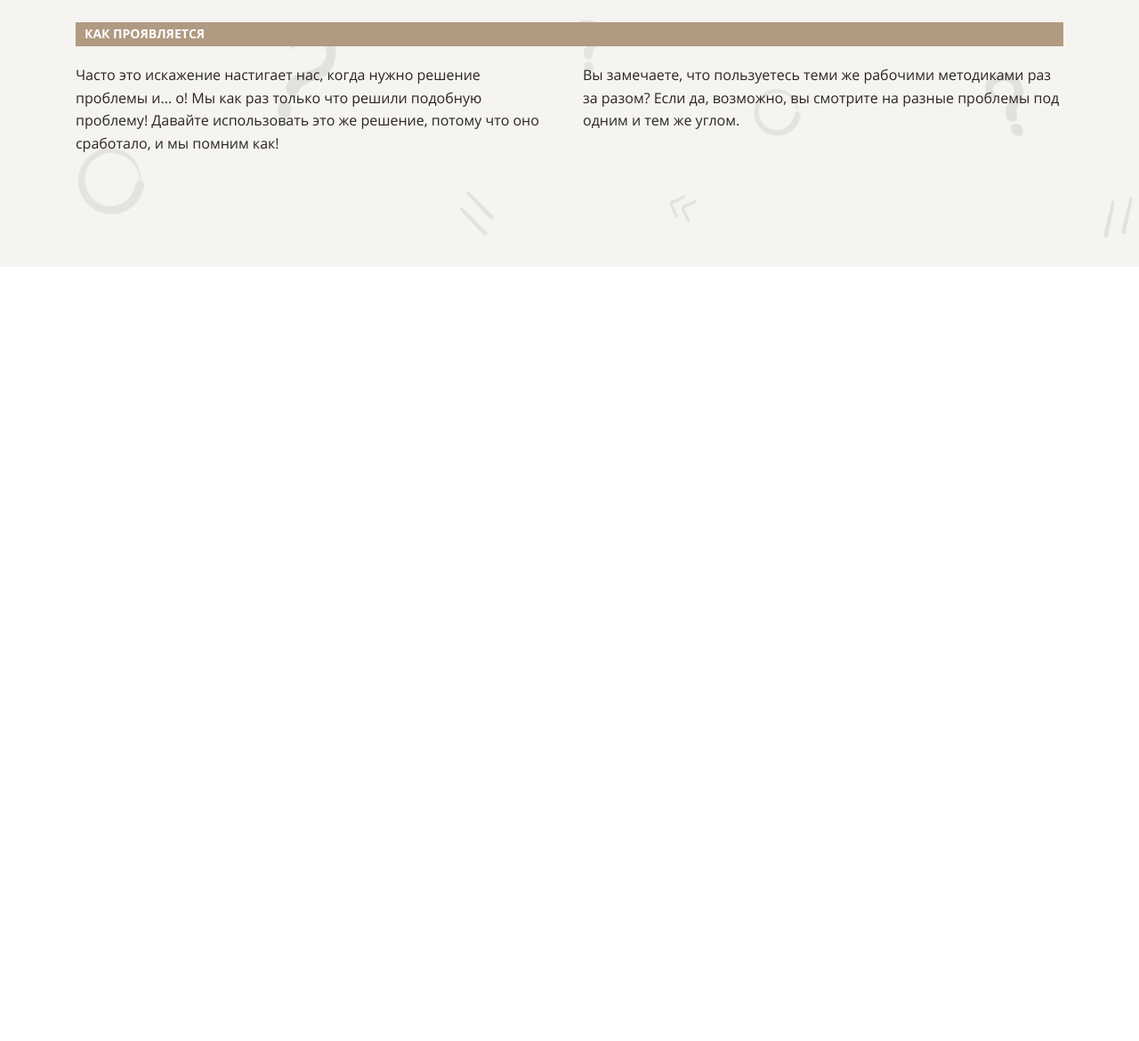
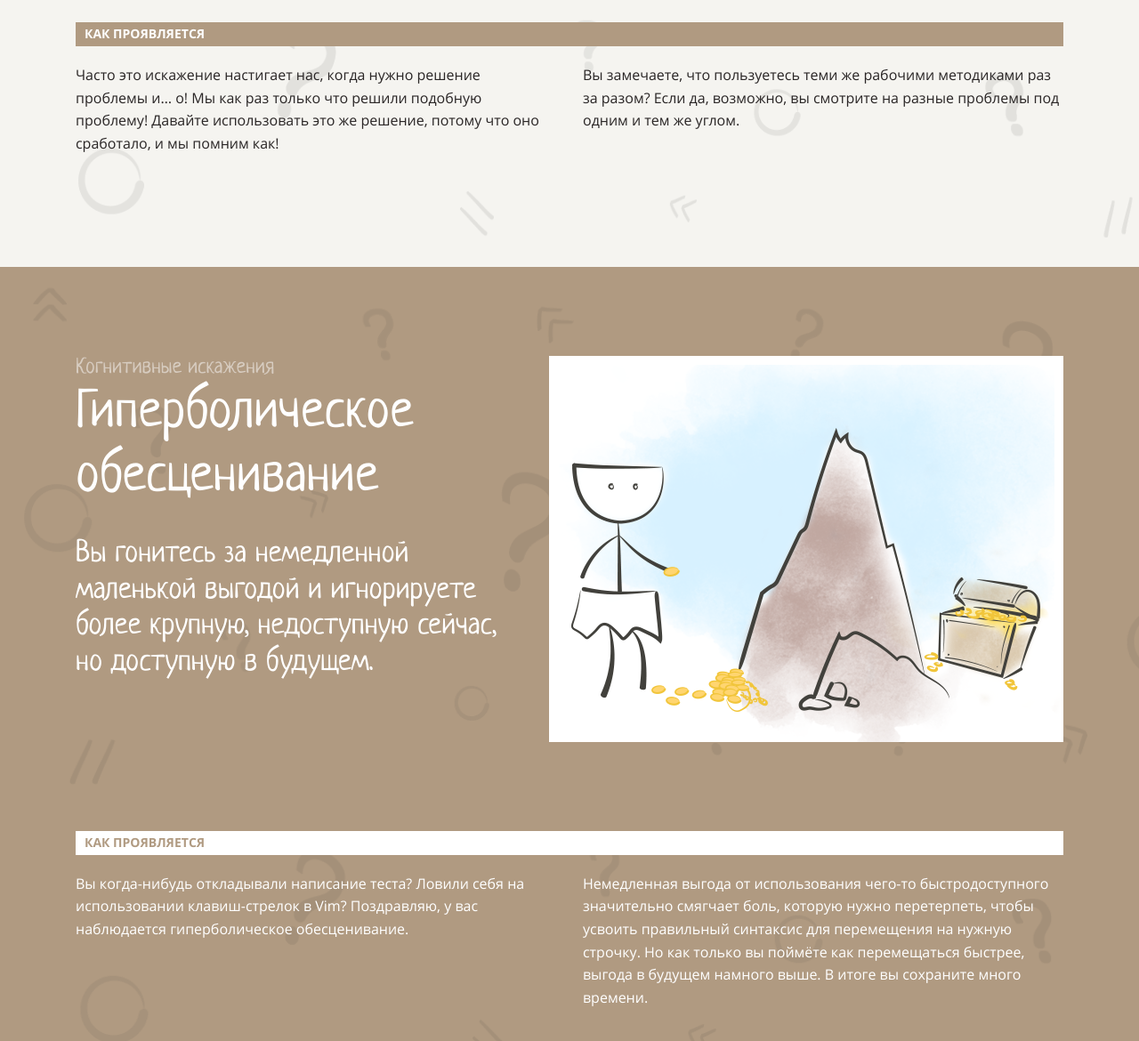
Before and after one commit to KirillGorobets-LM/layout-designer-project-lvl1, a website: page src/index.html in a window 1280 px wide. Shown: the part 5099-6269 px from the top of the page at 89% size. Before the commit the page ends 5399 px from the top, so only its background shows below. Drawn offline with Linux system fonts and the light colour scheme.

Commit message:
add 4th section

```diff
--- a/src/index.html
+++ b/src/index.html
@@ -67,7 +67,8 @@
                 <p class="mg-top-16">Вы даёте более высокую оценку тем событиям,
                     которые произошли недавно, и недооцениваете более старые.</p>
             </a>
-            <a class="card-hover card-size card-padding card-bg card-text" href="#">
+            <a class="card-hover card-size card-padding card-bg card-text" href="#hyperbolic-depreciation
+            ">
                 <p class="card-number">4</p>
                 <h3 class="h orng-text-color">Гиперболическое обесценивание</h3>
                 <p class="">Вы гонитесь за немедленной маленькой выгодой и игнорируете более крупную,
@@ -147,6 +148,28 @@
                 </div>
             </div>
         </section>
+        <section class="background background-brown wrapper" id="hyperbolic-depreciation">
+            <div class="content-width pd-100 wrapper">
+                <div class="flex-content">
+                    <div class="flex-grow mg-right-30">
+                        <p class="white-50-text-color secondary-title">Когнитивные искажения</p>
+                        <h2 class="h white-text-color">Гиперболическое обесценивание</h2>
+                        <p class="effect-description white-text-color">Вы гонитесь за немедленной маленькой выгодой и игнорируете более крупную,
+                            недоступную сейчас, но доступную в будущем.</p>
+                    </div>
+                    <img src="images/4.png" alt="эффект икеа">
+
+                </div>
+                <h5 class="background-white brown-text-color info-title">КАК ПРОЯВЛЯЕТСЯ</h5>
+                <div class="column-2">
+                    <p class="white-text-color">Вы когда-нибудь откладывали написание теста? Ловили себя на использовании клавиш-стрелок в Vim?
+                        Поздравляю, у вас наблюдается гиперболическое обесценивание.<br><br><br></p>
+                    <p class="white-text-color">Немедленная выгода от использования чего-то быстродоступного значительно смягчает боль,
+                        которую нужно перетерпеть, чтобы усвоить правильный синтаксис для перемещения на нужную строчку. Но как только вы поймёте как перемещаться быстрее, выгода в будущем намного выше.
+                        В итоге вы сохраните много времени.</p>
+                </div>
+            </div>
+        </section>
 
     </main>
     <footer>
```
